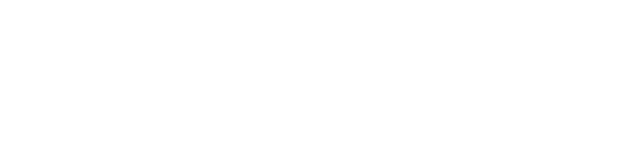
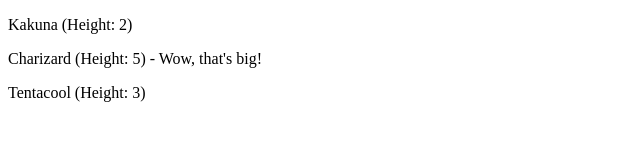
Before and after one commit to animalelder/intro-js-app, a plain HTML site: page index.html in a window 1280 px wide. Shown: the whole page, without its empty margins (0-640 px from the left). Drawn offline with Linux system fonts and the light colour scheme.

Commit message:
Exercise 1.3: added JavaScript
Added a for loop to the script to output the name and height of each Pokemon in the array.

Also, included an if conditional so that Pokemon larger than "3" would add "Wow! That's big!" next to the data.

Changed title of index.html to read "Pokemon Pokedex Pokedata" as a temporary, yet more descriptive, title.

```diff
--- a/index.html
+++ b/index.html
@@ -3,7 +3,7 @@
 <head>
     <meta charset="UTF-8">
     <meta name="viewport" content="width=device-width, initial-scale=1.0">
-    <title>Simple JS App</title>
+    <title>Pokemon Pokedex Pokedata</title>
     <link rel="stylesheet" type="text/css" href="css/styles.css">
 </head>
 <body>
--- a/js/script.js
+++ b/js/script.js
@@ -28,3 +28,17 @@ pokemonList[2] = {
     height: 3,
     types: ['water', 'poison'],
 };
+
+// For loop to list Pokemon from array into index.html
+for (let i = 0; i < pokemonList.length; i++) {
+    if (pokemonList[i].height > 3) {
+        document.write('<p>' + pokemonList[i].name + ' (Height: ');
+        document.write(pokemonList[i].height + ')');
+        document.write(' - Wow, that\'s big!' + '</p>')
+    }
+    else {
+        document.write('<p>' + pokemonList[i].name + ' (Height: ');
+        document.write(pokemonList[i].height + ')' + '</p>');
+    }
+
+}
```
